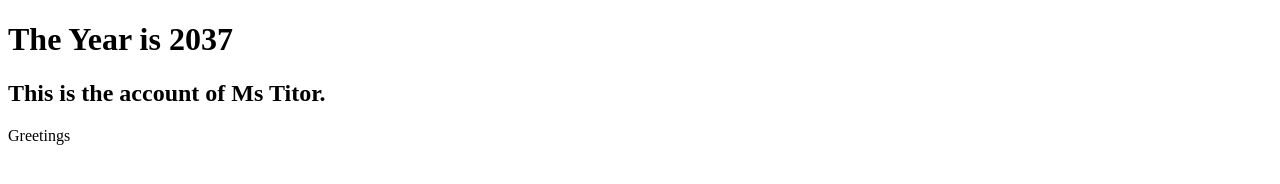
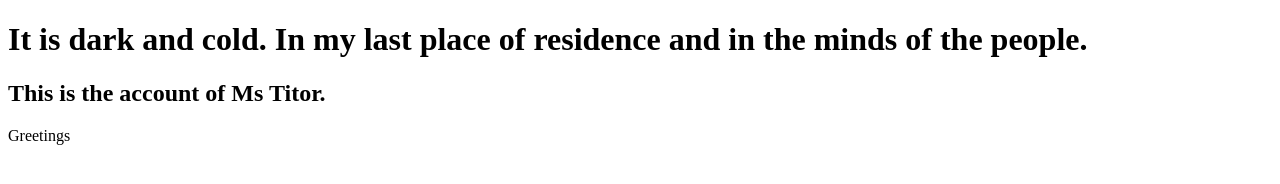
Before and after one commit to ladyalice/testbed, a plain HTML site: page index.html in a window 1280 px wide. Drawn offline with Linux system fonts and the light colour scheme.

Commit message:
Update readme with story of Ms Titor.

```diff
--- a/index.html
+++ b/index.html
@@ -5,7 +5,7 @@
 
 </head>
 <body>
-<h1>The Year is 2037</h1>
+<h1>It is dark and cold. In my last place of residence and in the minds of the people.</h1>
 <h2>This is the account of Ms Titor.</h2>
 <p>Greetings</p>
 
```
Also changed, not shown: README.md.
